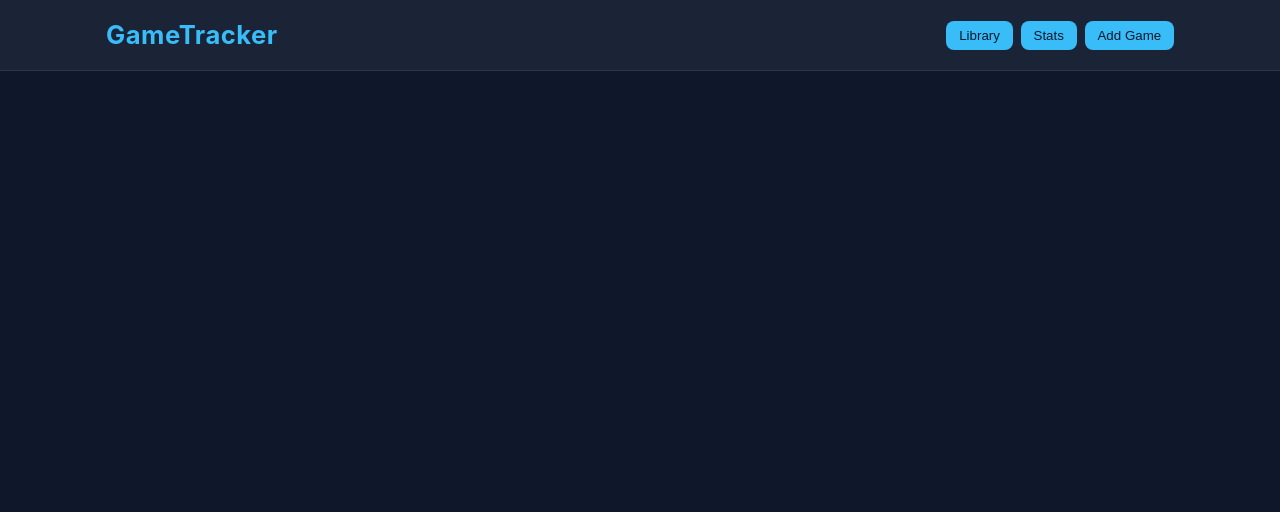
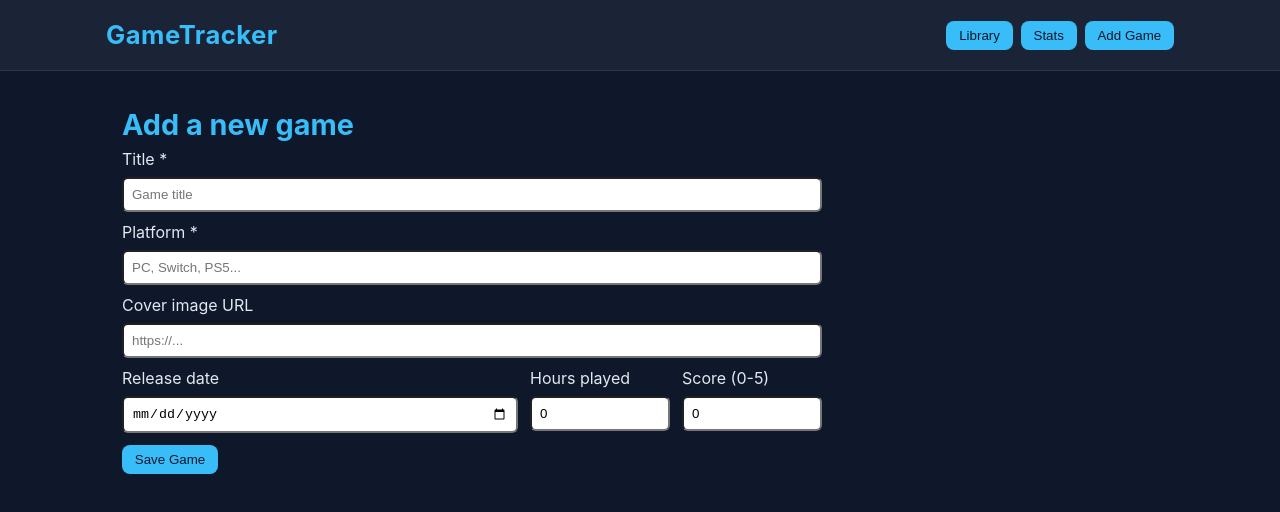
Before and after one commit to D4vidCz/gametracker-front, a React (Vite) app in the folder front-PageJC/: page /add in a window 1280 px wide. Shown: the top 512 px of the page. Built offline with nearby package versions, Linux system fonts and the light colour scheme.

Commit message:
Creation_Form_AddGame
add game creation form and working state flow

```diff
--- a/front-PageJC/package.json
+++ b/front-PageJC/package.json
@@ -12,7 +12,8 @@
   "dependencies": {
     "react": "^19.1.1",
     "react-dom": "^19.1.1",
-    "react-router-dom": "^7.9.4"
+    "react-router-dom": "^7.9.4",
+    "uuid": "^13.0.0"
   },
   "devDependencies": {
     "@eslint/js": "^9.36.0",
--- a/front-PageJC/src/App.jsx
+++ b/front-PageJC/src/App.jsx
@@ -1,18 +1,31 @@
-import React from 'react';
+import React, { useEffect, useState } from 'react';
 import { BrowserRouter, Routes, Route } from 'react-router-dom';
-import Header from './components/header';
+import Header from './components/Header';
 import Library from './pages/Library';
 import GameDetail from './pages/GameDetail';
+import AddGame from './pages/AddGame';
+import { fetchGames } from './api/games';
+function App() {
+  const [games, setGames] = useState([]);
+  const [loadingGames, setLoadingGames] = useState(true);
 
-function App() {
+  useEffect(() => {
+    fetchGames()
+      .then(g => setGames(g))
+      .catch(() => setGames([]))
+      .finally(() => setLoadingGames(false));
+  }, []);
+
   return (
     <BrowserRouter>
       <div className="app">
         <Header />
-        <main>
+        <main className="container">
           <Routes>
-            <Route path="/" element={<Library />} />
+            <Route path="/" element={<Library games={games} loading={loadingGames} setGames={setGames} />} />
             <Route path="/games/:id" element={<GameDetail />} />
+            <Route path="/add" element={<AddGame setGames={setGames} />} />
+            {/* más rutas: /edit/:id, /stats */}
           </Routes>
         </main>
       </div>
--- a/front-PageJC/src/api/games.js
+++ b/front-PageJC/src/api/games.js
@@ -36,3 +36,10 @@ export async function fetchGameById(id) {
     }, 400);
   });
 }
+
+export async function createGameMock(game) {
+  // normalemente harías POST al backend; aquí devolvemos el objeto con un delay
+  return new Promise((resolve) => {
+    setTimeout(() => resolve(game), 300);
+  });
+}
--- a/front-PageJC/src/components/GameCard.jsx
+++ b/front-PageJC/src/components/GameCard.jsx
@@ -1,9 +1,25 @@
 import { Link } from 'react-router-dom';
 
 export default function GameCard({ game }) {
+  const cover = game?.coverUrl;
+  const hasHttp = typeof cover === 'string' && (cover.startsWith('http://') || cover.startsWith('https://'));
+
   return (
     <article className="game-card">
-      <img src={game.coverUrl || '/placeholder.png'} alt={`${game.title} cover`} className="game-cover" />
+      {hasHttp ? (
+        <img src={cover} alt={`${game.title} cover`} className="game-cover" />
+      ) : (
+        <div className="game-cover placeholder">
+          {/* Placeholder SVG sencillo */}
+          <svg width="100%" height="100%" viewBox="0 0 400 200" preserveAspectRatio="xMidYMid slice" xmlns="http://www.w3.org/2000/svg">
+            <rect width="100%" height="100%" fill="#020617" />
+            <g fill="#1e293b" />
+            <text x="50%" y="50%" dy="8" fill="#7dd3fc" fontSize="20" fontFamily="Arial, sans-serif" textAnchor="middle">No image</text>
+            <text x="50%" y="65%" dy="8" fill="#94a3b8" fontSize="12" fontFamily="Arial, sans-serif" textAnchor="middle">{game?.platform || ''}</text>
+          </svg>
+        </div>
+      )}
+
       <div className="game-info">
         <h3>{game.title}</h3>
         <p className="meta">{game.platform} • {game.releaseDate?.slice(0,4) || '—'}</p>
--- /dev/null
+++ b/front-PageJC/src/components/GameForm.jsx
@@ -0,0 +1,99 @@
+// src/components/GameForm.jsx
+import React, { useState } from 'react';
+import { v4 as uuidv4 } from 'uuid';
+
+export default function GameForm({ onSubmit, initial = null }) {
+  const [title, setTitle] = useState(initial?.title || '');
+  const [platform, setPlatform] = useState(initial?.platform || '');
+  const [coverUrl, setCoverUrl] = useState(initial?.coverUrl || '');
+  const [releaseDate, setReleaseDate] = useState(initial?.releaseDate || '');
+  const [hoursPlayed, setHoursPlayed] = useState(initial?.hoursPlayed || 0);
+  const [score, setScore] = useState(initial?.score || 0);
+  const [error, setError] = useState(null);
+
+  function validate() {
+    if (!title.trim()) return 'Title is required';
+    if (!platform.trim()) return 'Platform is required';
+    if (Number(hoursPlayed) < 0) return 'Hours must be 0 or greater';
+    if (Number(score) < 0 || Number(score) > 5) return 'Score must be between 0 and 5';
+    return null;
+  }
+
+  function handleSubmit(e) {
+    e.preventDefault();
+    console.log('[GameForm] handleSubmit triggered');
+    const v = validate();
+    if (v) {
+      setError(v);
+      console.warn('[GameForm] validation failed:', v);
+      return;
+    }
+
+    const newGame = {
+      id: uuidv4(),
+      title: title.trim(),
+      platform: platform.trim(),
+      coverUrl: coverUrl.trim() || null,
+      releaseDate: releaseDate || null,
+      genres: [],
+      hoursPlayed: Number(hoursPlayed),
+      score: Number(score),
+      createdAt: new Date().toISOString()
+    };
+
+    console.log('[GameForm] newGame prepared:', newGame);
+
+    if (typeof onSubmit === 'function') {
+      try {
+        onSubmit(newGame);
+        console.log('[GameForm] onSubmit called successfully');
+      } catch (err) {
+        console.error('[GameForm] error calling onSubmit:', err);
+      }
+    } else {
+      console.error('[GameForm] onSubmit is not a function:', onSubmit);
+    }
+  }
+
+  return (
+    <form onSubmit={handleSubmit} style={{maxWidth:700}}>
+      {error && <p className="error" style={{marginBottom:8}}>{error}</p>}
+
+      <label style={{display:'block', marginBottom:8}}>
+        Title *
+        <input value={title} onChange={e => setTitle(e.target.value)} placeholder="Game title" style={{display:'block', width:'100%', padding:8, marginTop:6, borderRadius:6}} />
+      </label>
+
+      <label style={{display:'block', marginBottom:8}}>
+        Platform *
+        <input value={platform} onChange={e => setPlatform(e.target.value)} placeholder="PC, Switch, PS5..." style={{display:'block', width:'100%', padding:8, marginTop:6, borderRadius:6}} />
+      </label>
+
+      <label style={{display:'block', marginBottom:8}}>
+        Cover image URL
+        <input value={coverUrl} onChange={e => setCoverUrl(e.target.value)} placeholder="https://..." style={{display:'block', width:'100%', padding:8, marginTop:6, borderRadius:6}} />
+      </label>
+
+      <div style={{display:'flex', gap:12}}>
+        <label style={{flex:1}}>
+          Release date
+          <input type="date" value={releaseDate} onChange={e => setReleaseDate(e.target.value)} style={{display:'block', width:'100%', padding:8, marginTop:6, borderRadius:6}} />
+        </label>
+
+        <label style={{width:140}}>
+          Hours played
+          <input type="number" value={hoursPlayed} min="0" onChange={e => setHoursPlayed(e.target.value)} style={{display:'block', width:'100%', padding:8, marginTop:6, borderRadius:6}} />
+        </label>
+
+        <label style={{width:140}}>
+          Score (0-5)
+          <input type="number" value={score} min="0" max="5" step="1" onChange={e => setScore(e.target.value)} style={{display:'block', width:'100%', padding:8, marginTop:6, borderRadius:6}} />
+        </label>
+      </div>
+
+      <div style={{marginTop:12}}>
+        <button className="btn" type="submit">Save Game</button>
+      </div>
+    </form>
+  );
+}
--- a/front-PageJC/src/components/header.jsx
+++ b/front-PageJC/src/components/header.jsx
@@ -1,12 +1,15 @@
+import React from 'react';
+import { Link } from 'react-router-dom';
+
 export default function Header() {
   return (
     <header className="app-header">
       <div className="container">
-        <h1>GameTracker</h1>
+        <h1><Link to="/" style={{color:'var(--accent)'}}>GameTracker</Link></h1>
         <nav>
-          <button className="btn">Library</button>
-          <button className="btn">Stats</button>
-          <button className="btn">Add Game</button>
+          <Link to="/"><button className="btn">Library</button></Link>
+          <Link to="/stats"><button className="btn">Stats</button></Link>
+          <Link to="/add"><button className="btn">Add Game</button></Link>
         </nav>
       </div>
     </header>
--- /dev/null
+++ b/front-PageJC/src/pages/AddGame.jsx
@@ -0,0 +1,22 @@
+import React from 'react';
+import GameForm from '../components/GameForm';
+import { v4 as uuidv4 } from "uuid";
+import { useNavigate } from 'react-router-dom';
+
+export default function AddGame({ setGames }) {
+  const navigate = useNavigate();
+
+  // handler que recibirá el formulario
+  function handleCreate(newGame) {
+    const gameWithId = { id: uuidv4(), ...newGame };
+    setGames(prev => [newGame, ...prev]); // agrega al inicio
+    navigate('/'); // volver a la biblioteca
+  }
+
+  return (
+    <section className="container" style={{paddingTop: '1rem'}}>
+      <h2>Add a new game</h2>
+      <GameForm onSubmit={handleCreate} />
+    </section>
+  );
+}
--- a/front-PageJC/src/pages/Library.jsx
+++ b/front-PageJC/src/pages/Library.jsx
@@ -2,17 +2,47 @@ import React, { useEffect, useState } from 'react';
 import GameCard from '../components/GameCard';
 import { fetchGames } from '../api/games';
 
-export default function Library() {
-  const [games, setGames] = useState([]);
-  const [loading, setLoading] = useState(true);
+export default function Library({ games: propGames = null, loading: propLoading = null, setGames: propSetGames = null }) {
+
+  const [localGames, setLocalGames] = useState([]);
+  const [localLoading, setLocalLoading] = useState(true);
   const [error, setError] = useState(null);
 
+
+  const isControlled = Array.isArray(propGames);
+
   useEffect(() => {
+    if (isControlled) {
+
+      setLocalLoading(false);
+      return;
+    }
+
+    let cancelled = false;
+    setLocalLoading(true);
     fetchGames()
-      .then(g => setGames(g))
-      .catch(() => setError('No se pudo cargar juegos'))
-      .finally(() => setLoading(false));
-  }, []);
+      .then(g => {
+        if (!cancelled) {
+          setLocalGames(g || []);
+        }
+      })
+      .catch(err => {
+        console.error('[Library] fetchGames error:', err);
+        setError('No se pudo cargar juegos');
+      })
+      .finally(() => {
+        if (!cancelled) setLocalLoading(false);
+      });
+
+    return () => { cancelled = true; };
+  }, [isControlled]);
+
+  const games = isControlled ? propGames : localGames;
+  const loading = propLoading ?? localLoading;
+
+  useEffect(() => {
+    console.log('[Library] rendering - games count:', Array.isArray(games) ? games.length : 0);
+  }, [games]);
 
   if (loading) return <p className="center">Cargando juegos...</p>;
   if (error) return <p className="center error">{error}</p>;
@@ -20,9 +50,18 @@ export default function Library() {
   return (
     <section className="library container">
       <h2>Mi Biblioteca</h2>
-      <div className="grid">
-        {games.map(g => <GameCard key={g.id} game={g} />)}
-      </div>
+
+      {(!Array.isArray(games) || games.length === 0) ? (
+        <p className="muted">No hay juegos registrados aún.</p>
+      ) : (
+        <div className="grid">
+          {games.map(g => <GameCard key={g.id} game={g} />)}
+        </div>
+      )}
+
+      {/* DEBUG: ver contenido del array en la página (útil temporalmente) */}
+      {/* <pre style={{color:'white', marginTop:20}}>{JSON.stringify(games, null, 2)}</pre> */}
+
     </section>
   );
 }
```
Also changed, not shown: 1 other file (tests, documents, lock files or other folders).
